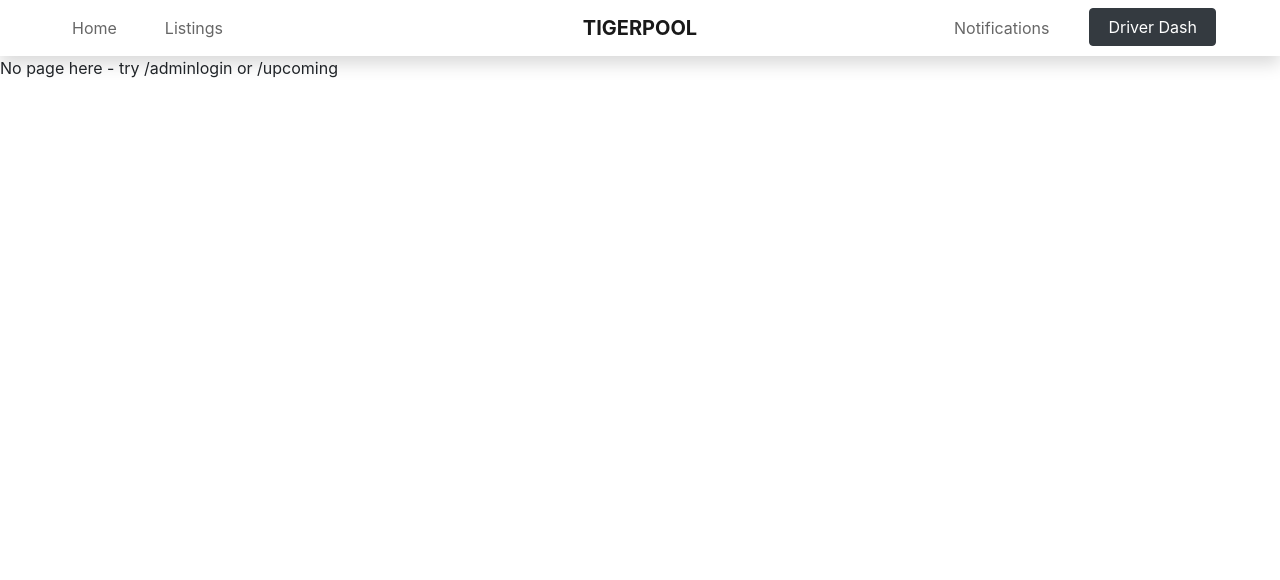
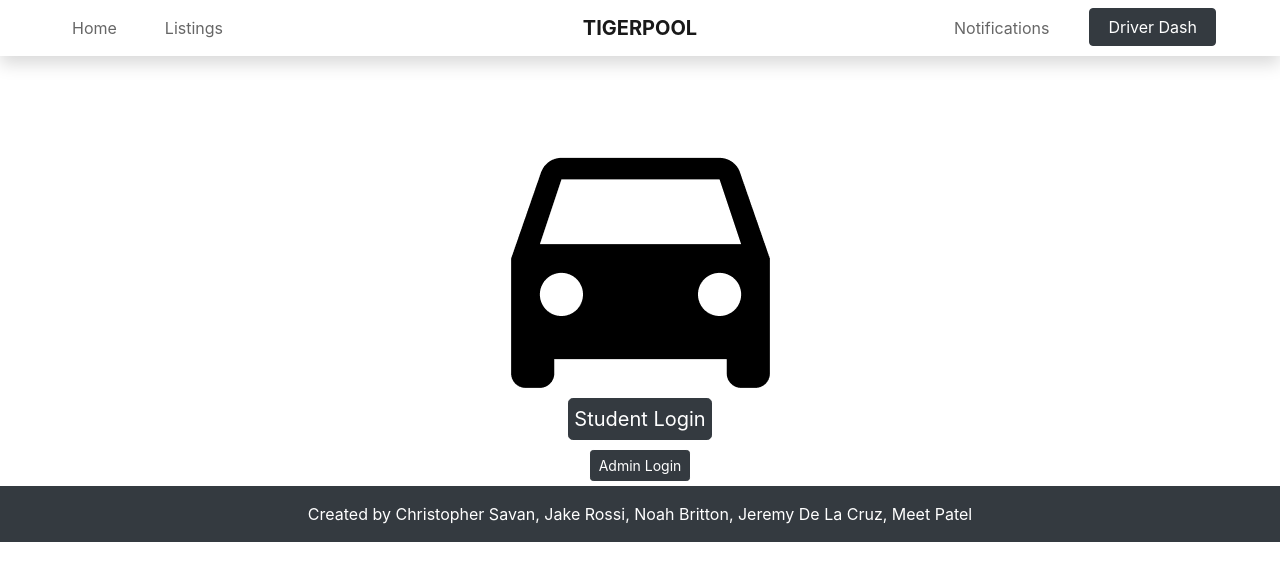
Before and after one commit to Jeremy523/tigerpool, a React (Create React App) app: page /login in a window 1280 px wide. Shown: the top 580 px of the page. Built offline with nearby package versions, Linux system fonts and the light colour scheme.

Commit message:
Loading spinner, naming conventions, fixed styling, footer, set up home

```diff
--- a/package.json
+++ b/package.json
@@ -3,10 +3,12 @@
   "version": "0.1.0",
   "private": true,
   "dependencies": {
+    "@emotion/core": "^10.0.22",
     "react": "^16.10.2",
     "react-dom": "^16.10.2",
     "react-router-dom": "^5.1.2",
-    "react-scripts": "3.2.0"
+    "react-scripts": "3.2.0",
+    "react-spinners": "^0.6.1"
   },
   "scripts": {
     "start": "react-scripts start",
--- a/src/App.js
+++ /dev/null
@@ -1,36 +0,0 @@
-import React from 'react';
-import { BrowserRouter, Switch, Route } from 'react-router-dom';
-import './App.css';
-import Navbar from './components/Navbar';
-import LoginPanel from './components/LoginPanel';
-import UpcomingTrips from './components/UpcomingTrips'
-import AdminLogin from './components/AdminLogin';
-import AdminDash from './components/AdminDash';
-
-function App() {
-
-  return (
-    <div className="App">
-      <BrowserRouter>
-        <div>
-          <Navbar />
-          <Switch>
-            <Route exact path="/adminlogin" component={AdminLogin} />
-            <Route exact path="/upcoming" component={UpcomingTrips} />
-            <Route exact path="/" component={LoginPanel}/>
-            <Route exact path="/admindash" component={AdminDash} />
-            <Route component={Page404} />
-          </Switch>
-        </div>
-      </BrowserRouter>
-    </div>
-  );
-}
-
-function Page404() {
-  return (
-    <div>No page here - try /adminlogin or /upcoming</div>
-  );
-}
-
-export default App;
--- a/src/App.css
+++ b/src/Tigerpool.css
@@ -24,6 +24,10 @@
   padding: 6px 18px;
 }
 
+.loading {
+  padding: 250px 150px 150px 150px;
+  text-align: center;
+}
 
 /* MEDIA QUERY BREAKPOINTS  */
 
@@ -71,12 +75,8 @@
 }
 
 .login-element{
-  padding-top: 1%;
-  padding-right: 0;
-  padding-bottom: 0;
-  padding-left: 0;
-  size:20%;
+  padding: 5px;
 }
 .spacer{
-  padding:5%;
+  margin: 3rem;
 }
--- /dev/null
+++ b/src/Tigerpool.js
@@ -0,0 +1,90 @@
+import React from 'react';
+import { BrowserRouter, Switch, Route, Link } from 'react-router-dom';
+import './Tigerpool.css';
+import Navbar from './components/Navbar';
+import LoginPanel from './components/LoginPanel';
+import Home from './components/Home'
+import AdminLogin from './components/AdminLogin';
+import AdminDash from './components/AdminDash';
+import ScaleLoader from 'react-spinners/ScaleLoader';
+
+
+class Tigerpool extends React.Component {
+  constructor() {
+    super()
+
+    this.state = {
+      isLoading: true
+    }
+
+  }
+
+  componentDidMount() {
+    setTimeout(() => {
+      this.setState({
+        isLoading: false
+      })
+    },2500)
+  }
+
+  render() {
+
+    const { Provider, Consumer } = React.createContext()
+    const { isLoading } = this.state
+
+    return (
+      <div className="tigerpool-container">
+        {isLoading ? (
+          <div className="loading">
+            <ScaleLoader
+              sizeUnit={"px"}
+              width={25}
+              height={150}
+              radius={15}
+              margin={'3px'}
+            />
+            <h3>Loading...</h3>
+          </div>
+        ) : (
+          <BrowserRouter>
+            <Navbar />
+            <div>
+            <Switch>
+              <Route exact path="/adminlogin" component={AdminLogin} />
+              <Route exact path="/admindash" component={AdminDash} />
+              <Route exact path="/home" component={Home} />
+              <Route exact path="/login" component={LoginPanel}/>
+              <Route exact path="/" component={LoginPanel}/>
+              <Route component={Page404} />
+            </Switch>
+            </div>
+            <Footer />
+          </BrowserRouter>
+        )}
+      </div>
+    );
+  }
+}
+
+function Page404() {
+  return (
+    <div className='alert alert-danger' role='alert'>
+      <p className='my-auto'>No page here - try
+      <Link className='alert-link' to='/adminlogin'> /adminlogin </Link>or
+      <Link className='alert-link' to='/home'> /home</Link>
+      </p>
+    </div>
+  );
+}
+
+function Footer() {
+  return (
+    <footer className='page-footer bg-dark'>
+      <div className="container text-center py-3 text-white">
+        Created by Christopher Savan, Jake Rossi, Noah Britton, Jeremy De La Cruz, Meet Patel
+      </div>
+    </footer>
+  )
+}
+
+export default Tigerpool;
--- /dev/null
+++ b/src/components/Home.js
@@ -0,0 +1,13 @@
+import React from 'react'
+import UpcomingTrips from './UpcomingTrips'
+
+class Home extends React.Component {
+
+  render() {
+    return(
+      <UpcomingTrips />
+    )
+  }
+}
+
+export default Home
--- a/src/components/LoginPanel.js
+++ b/src/components/LoginPanel.js
@@ -11,12 +11,12 @@ class LoginPanel extends React.Component {
 
 
                 <div className="login-element">
-                    <Link to="/upcoming" className="btn btn-dark btn-primary btn-lg btn-block login-element">
+                    <Link to="/home" className="btn btn-dark btn-primary btn-lg btn-block login-element">
                         Student Login
                 </Link>
                 </div>
                 <div className="login-element">
-                    <Link to="/adminLogin" className="btn btn-dark btn-sm">
+                    <Link to="/adminlogin" className="btn btn-dark btn-sm">
                         Admin Login
                 </Link>
                 </div>
--- a/src/index.js
+++ b/src/index.js
@@ -1,9 +1,9 @@
 import React from 'react';
 import ReactDOM from 'react-dom';
 import './index.css';
-import App from './App';
 import * as serviceWorker from './serviceWorker';
+import Tigerpool from './Tigerpool';
 
-ReactDOM.render(<App />, document.getElementById('root'));
+ReactDOM.render(<Tigerpool />, document.getElementById('root'));
 
 serviceWorker.unregister();
```
Also changed, not shown: 2 other files (tests, documents, lock files or other folders).
